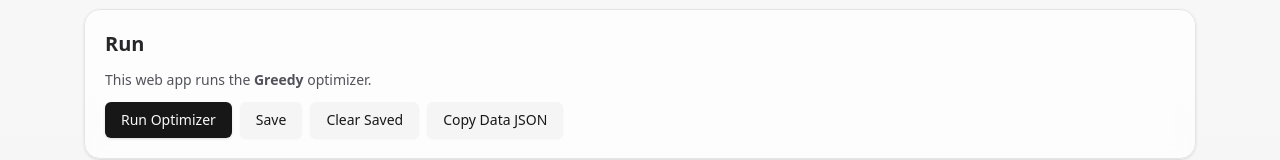
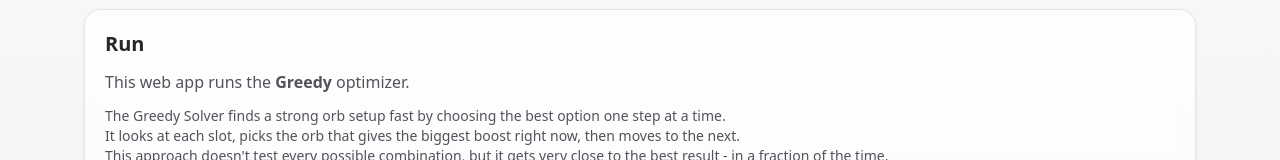
Before and after one commit to brosenqui/demonized-orb-optimizer, a React (Vite) app in the folder web/: page / in a window 1280 px wide. Shown: the part 339-499 px from the top of the page. Built offline with nearby package versions, Linux system fonts and the light colour scheme; no server answers.

Commit message:
greedy solver explanation

```diff
--- a/web/src/pages/Home.tsx
+++ b/web/src/pages/Home.tsx
@@ -95,9 +95,15 @@ export default function Home() {
       />
 
       <Section title="Run">
+        <p className="text-md text-zinc-600 mb-3">
+          This web app runs the <span className="font-semibold">Greedy</span> optimizer.<br />
+        </p>
         <p className="text-sm text-zinc-600 mb-3">
-          This web app runs the <span className="font-semibold">Greedy</span> optimizer.
-        </p>
+          The Greedy Solver finds a strong orb setup fast by choosing the best option one step at a time.<br />
+          It looks at each slot, picks the orb that gives the biggest boost right now, then moves to the next.<br />
+          This approach doesn't test every possible combination, but it gets very close to the best result - in a fraction of the time.<br />
+          Use it when you want great results quickly, without waiting for a full exhaustive search.<br />
+          </p>
         <div className="flex flex-wrap gap-2">
           <Button className="btn btn-primary" onClick={handleRun} disabled={loading}>
             {loading ? "Running…" : "Run Optimizer"}
```
